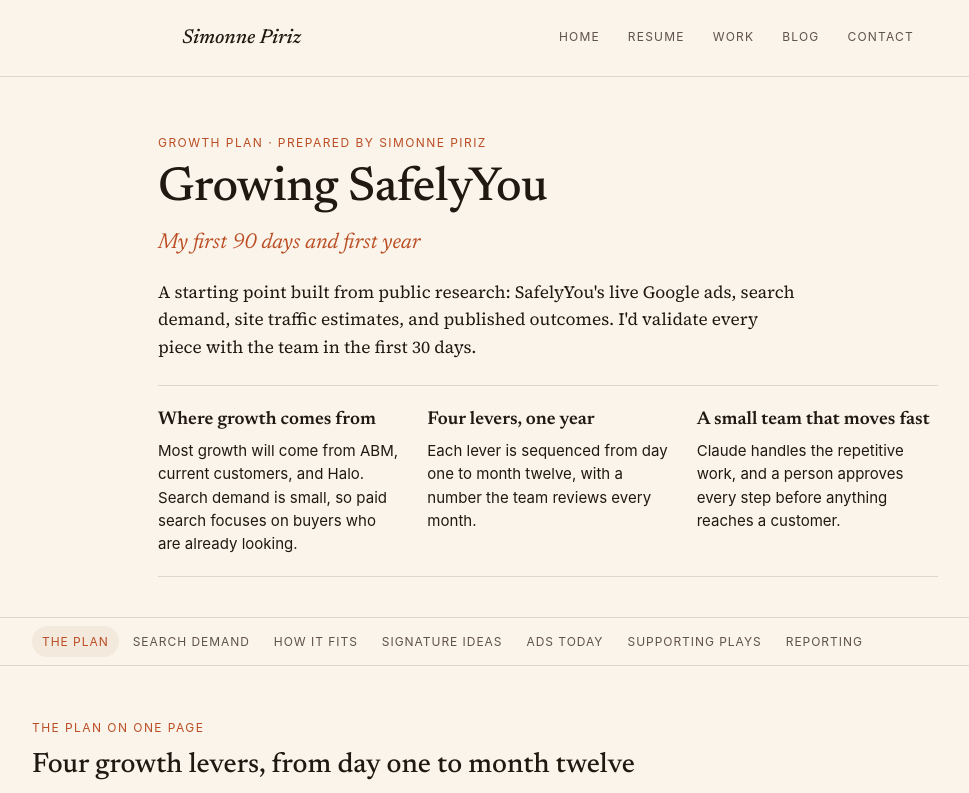
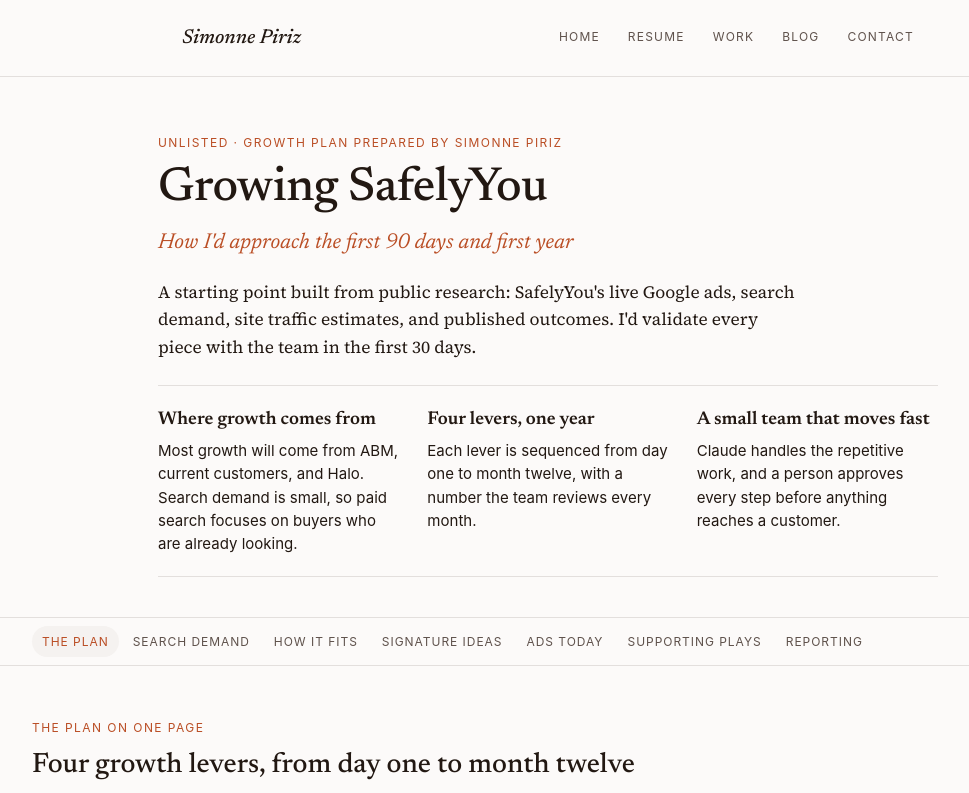
Before and after one commit to simonne-marie/portfolio-site, a plain HTML site: page safelyyou.html in a window 1280 px wide. Shown: the top 793 px of the page, without its empty margins (92-1061 px from the left). Drawn offline with Linux system fonts and the light colour scheme.

Commit message:
SafelyYou page: neutral background, unlisted label, softer subtitle

```diff
--- a/safelyyou.html
+++ b/safelyyou.html
@@ -12,8 +12,9 @@
 <link rel="stylesheet" href="styles.css">
 <style>
   /* Layout: a 780px reading column, with the plan grid and chart allowed to run wider. Colors come from the site tokens. */
-  :root { --mark-hi: #ba4e25; --mark-lo: #928b85; --grid: oklch(88% 0.02 70); }
-  @media (prefers-color-scheme: dark) { :root { --mark-hi: #d8714c; --mark-lo: #807973; --grid: oklch(32% 0.02 50); } }
+  /* Neutral surfaces for this page only: the site's cream background is swapped for a near-white with a faint bias toward the accent */
+  :root { --bg: oklch(98.6% 0.003 40); --card-bg: oklch(96.2% 0.004 40); --border: oklch(90.5% 0.005 40); --mark-hi: #ba4e25; --mark-lo: #928b85; --grid: oklch(90.5% 0.005 40); }
+  @media (prefers-color-scheme: dark) { :root { --bg: oklch(17.5% 0.004 40); --card-bg: oklch(23% 0.005 40); --border: oklch(31% 0.006 40); --mark-hi: #d8714c; --mark-lo: #807973; --grid: oklch(31% 0.006 40); } }
 
   .sy-sans, .sy-eyebrow, .sy-note, .sy-table, .sy-chip, .plan, .chart, .flow, .idea .from, .built, .sy-list li, .sy-sources {
     font-family: -apple-system, BlinkMacSystemFont, "Segoe UI", Helvetica, Arial, sans-serif;
@@ -152,9 +153,9 @@
 
 <main>
   <div class="wrap sy-hero">
-    <p class="sy-eyebrow">Growth plan · Prepared by Simonne Piriz</p>
+    <p class="sy-eyebrow">Unlisted · Growth plan prepared by Simonne Piriz</p>
     <h1>Growing SafelyYou</h1>
-    <p class="sub">My first 90 days and first year</p>
+    <p class="sub">How I'd approach the first 90 days and first year</p>
     <p class="lede">A starting point built from public research: SafelyYou's live Google ads, search demand, site traffic estimates, and published outcomes. I'd validate every piece with the team in the first 30 days.</p>
     <ul class="sy-summary">
       <li><b>Where growth comes from</b>Most growth will come from ABM, current customers, and Halo. Search demand is small, so paid search focuses on buyers who are already looking.</li>
```
